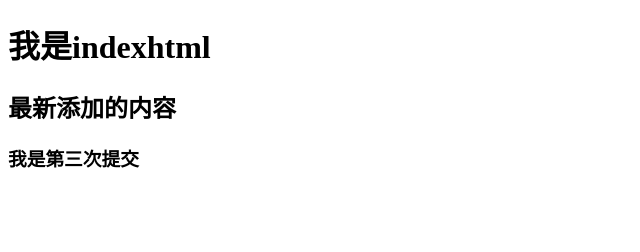
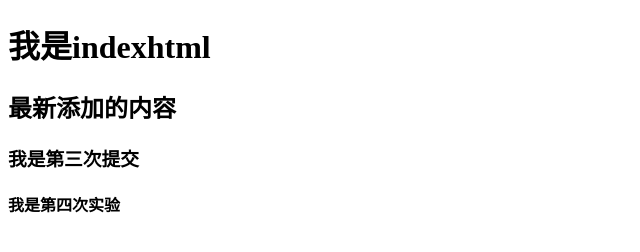
Before and after one commit to William4713/git-demo, a plain HTML site: page index.html in a window 1280 px wide. Shown: the whole page, without its empty margins (0-640 px from the left). Drawn offline with Linux system fonts and the light colour scheme.

Commit message:
第四次提交

```diff
--- a/index.html
+++ b/index.html
@@ -8,6 +8,7 @@
 <h1>我是indexhtml</h1>
 <h2>最新添加的内容</h2>
 <h3>我是第三次提交</h3>
+<h4>我是第四次实验</h4>
 
 </body>
 </html>
```
